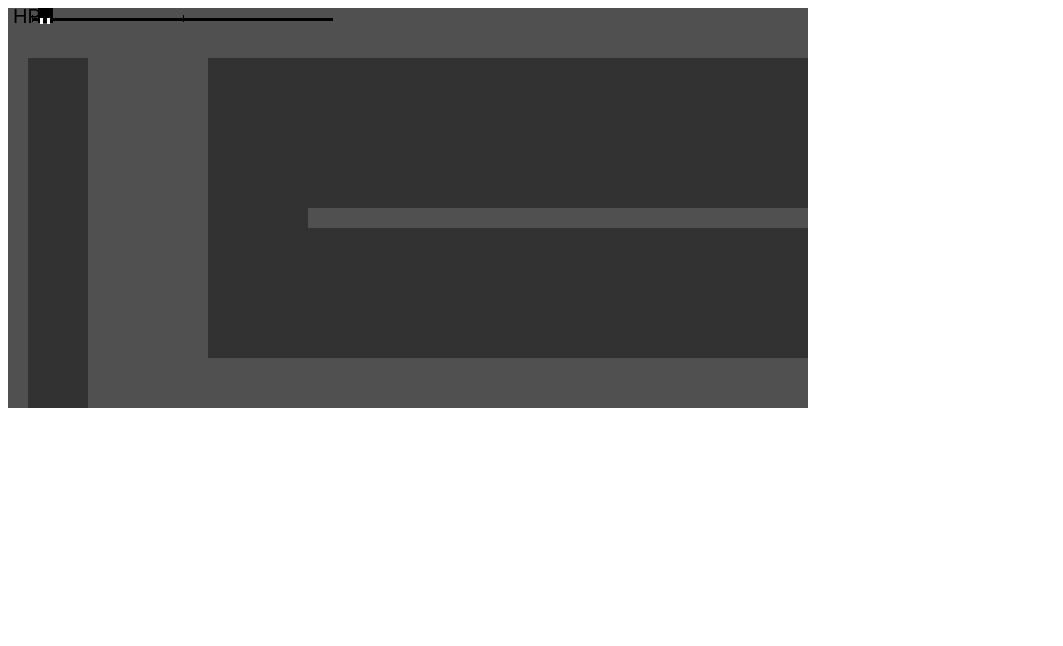
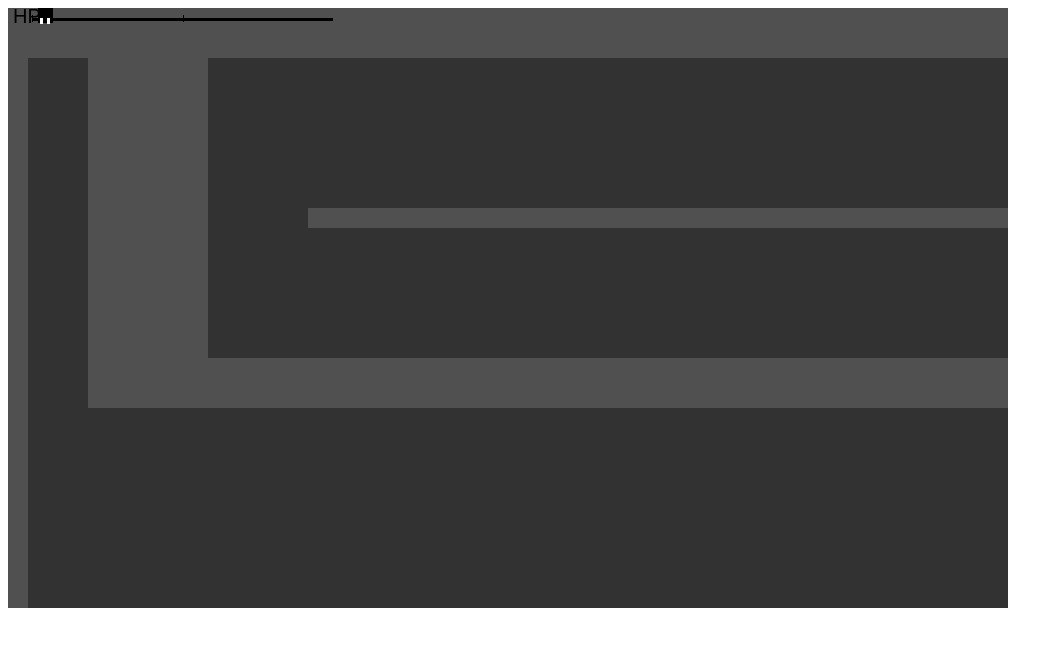
Before and after one commit to penguisbad/metroidvania_game, a plain HTML site: page index.html in a window 1280 px wide. Shown: the whole page, without its empty margins (0-1063 px from the left). Drawn offline with Linux system fonts and the light colour scheme.

Commit message:
Update index.html

```diff
--- a/index.html
+++ b/index.html
@@ -5,7 +5,7 @@
         </style>
     </head>
     <body>
-        <canvas id="canvas" width="800" height="400"></canvas>
+        <canvas id="canvas" width="1000" height="600"></canvas>
 
         <script src="engine.js"></script>
         <script src="enemies.js"></script>
```
